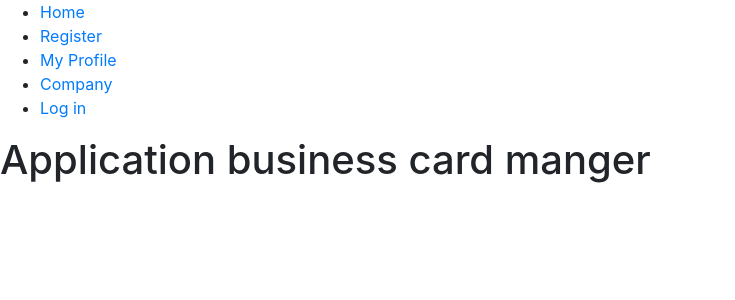
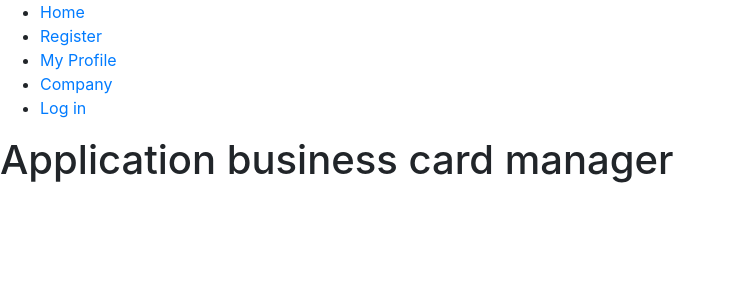
Before and after one commit to niiox91/ktr-msc-ls1, a PHP site: page / in a window 1280 px wide. Shown: the top 300 px of the page, without its empty margins (0-735 px from the left). Run offline with PHP 8.4, Linux system fonts and the light colour scheme.

Commit message:
Add files via upload

```diff
--- a/index.php
+++ b/index.php
@@ -15,7 +15,7 @@
 <body>
 	<?php include('navbar.php'); ?>
 	<div class="content">
-    	<h1> Application business card manger</h1>
+    	<h1> Application business card manager</h1>
     </div>
 
 <script src="https://code.jquery.com/jquery-3.5.1.slim.min.js" integrity="sha384-DfXdz2htPH0lsSSs5nCTpuj/zy4C+OGpamoFVy38MVBnE+IbbVYUew+OrCXaRkfj" crossorigin="anonymous"></script>
```
